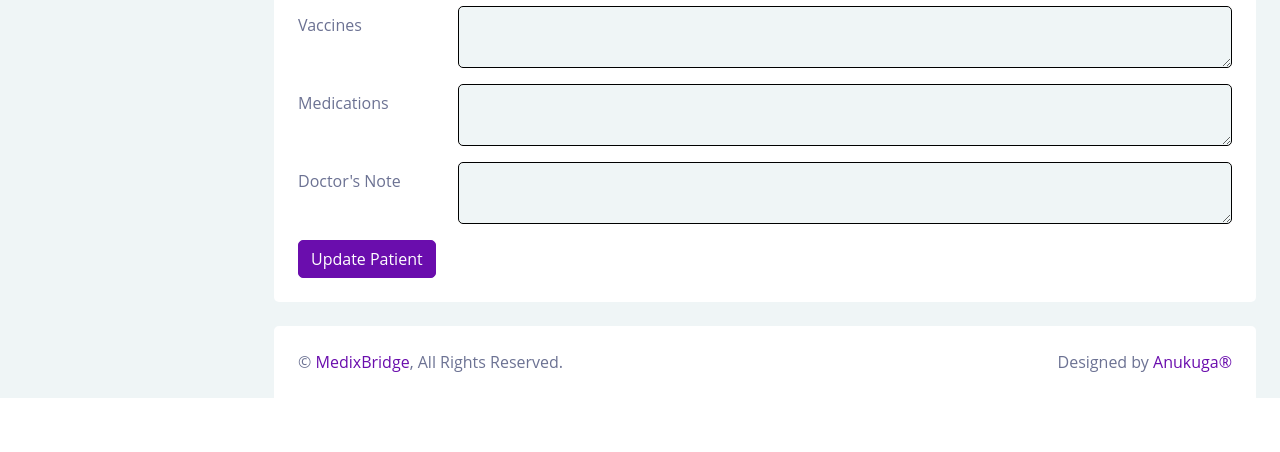
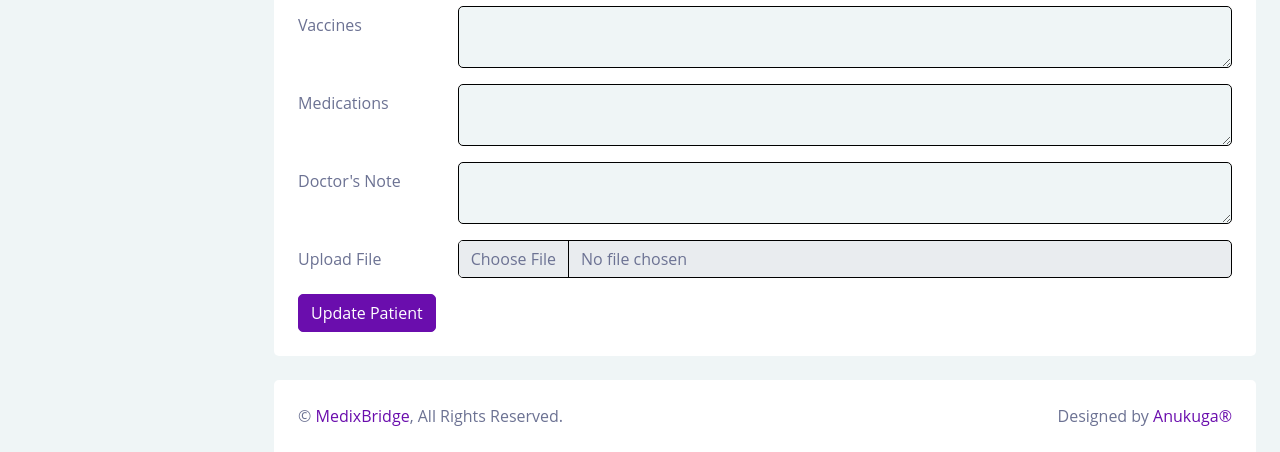
Before and after one commit to Anukuga/medix-bridge, a Flask app: template app/templates/edit-patient.html in a window 1280 px wide. Shown: the part 1322-1774 px from the top of the page. Before the commit the page ends 1720 px from the top, so only its background shows below. Run offline with Flask 2, Linux system fonts and the light colour scheme; the template is opened without the code that fills it, so the values that code supplies are empty; some libraries are stand-ins or nearby versions.

Commit message:
Add file upload feature in edit patient form and update logo paths in templates

```diff
--- a/app/static/css/styles.css
+++ b/app/static/css/styles.css
@@ -85,6 +85,11 @@
     border-radius: 50px;
 }
 
+.btn-file-download {
+    background: #E9ECEF;
+    color: #6C7293;
+    border: 1px solid #6C7293;
+}
 
 
 /*** Layout ***/
--- a/app/templates/edit-patient.html
+++ b/app/templates/edit-patient.html
@@ -37,7 +37,8 @@
         <div class="sidebar pe-4 pb-3">
             <nav class="navbar bg-secondary navbar-dark">
                 <a href="/" class="navbar-brand mx-4 mb-3">
-                    <img src="{{ url_for('static', filename='img/logo.png') }}" alt="MedixBridge logo" style="margin-left: -5%;" class="logo">
+                    <img src="{{ url_for('static', filename='img/logo.png') }}" alt="MedixBridge logo"
+                        style="margin-left: -5%;" class="logo">
                 </a>
                 <div class="navbar-nav w-100">
                     <a href="/dashboard" class="nav-item nav-link" id="homeLink"><i
@@ -66,15 +67,18 @@
                 </a>
                 <div class="navbar-nav align-items-center ms-auto">
                     <div class="nav-item dropdown">
-                        <a href="#" class="nav-link dropdown-toggle d-flex align-items-center" data-bs-toggle="dropdown">
-                            <div class="rounded-circle me-2 d-flex align-items-center justify-content-center bg-primary text-white" style="width: 40px; height: 40px;">
+                        <a href="#" class="nav-link dropdown-toggle d-flex align-items-center"
+                            data-bs-toggle="dropdown">
+                            <div class="rounded-circle me-2 d-flex align-items-center justify-content-center bg-primary text-white"
+                                style="width: 40px; height: 40px;">
                                 {{ doctor_first_name[0] }}{{ doctor_last_name[0] }}
                             </div>
                         </a>
                         <div class="dropdown-menu dropdown-menu-end bg-secondary border-0 rounded-0 rounded-bottom m-0">
                             <!-- Doctor's Information -->
                             <div class="mb-2">
-                                <p class="mb-0 fw-bold dropdown-item dropdown-subheader">Dr. {{ doctor_first_name }} {{ doctor_last_name }}
+                                <p class="mb-0 fw-bold dropdown-item dropdown-subheader">Dr. {{ doctor_first_name }} {{
+                                    doctor_last_name }}
                                 </p>
                                 <p class="mb-0 dropdown-item dropdown-subheader">{{ doctor_specialty }}</p>
                             </div>
@@ -100,7 +104,7 @@
                         <h2 class="mb-4">Edit Patient</h2>
                         <span>Patient ID: {{ patient_id }}</span>
                     </div>
-                    <form action="{{ url_for('edit_patient', patient_id=patient_id) }}" method="POST">
+                    <form action="{{ url_for('edit_patient', patient_id=patient_id) }}" method="POST" enctype="multipart/form-data">
                         <div class="row mb-3">
                             <label for="firstName" class="col-sm-2 col-form-label">First Name <span
                                     class="text-danger">*</span></label>
@@ -921,6 +925,22 @@
                                     name="doctors_note">{{ patient.doctors_note }}</textarea>
                             </div>
                         </div>
+                        <div class="row mb-3">
+                            <label for="fileUpload" class="col-sm-2 col-form-label">Upload File</label>
+                            <div class="col-sm-10">
+                                <input type="file" class="form-control" id="fileUpload" name="file_upload">
+                            </div>
+                        </div>
+                        {% if file_data %}
+                        <div class="row mb-3">
+                            <label class="col-sm-2 col-form-label">Uploaded File</label>
+                            <div class="col-sm-10">
+                                <a href="data:application/octet-stream;base64,{{ file_data }}" download="uploaded_file">
+                                    <button type="button" class="btn btn-file-download">Download File</button>
+                                </a>
+                            </div>
+                        </div>
+                        {% endif %}
                         <button type="submit" class="btn btn-primary">Update Patient</button>
                     </form>
                 </div>
--- a/app/templates/signin.html
+++ b/app/templates/signin.html
@@ -40,7 +40,7 @@
                     <div class="bg-secondary shadowed-layout rounded p-4 p-sm-5 my-4 mx-3">
                         <div class="d-flex align-items-center justify-content-between mb-3">
                             <a href="#" class="">
-                                <img src="img/logo.png" alt="MedixBridge logo" style="margin-left: -5%;">
+                                <img src="{{ url_for('static', filename='img/logo.png') }}" alt="MedixBridge logo" style="margin-left: -5%;" class="logo">
                             </a>
                             <h3>Portal</h3>
                         </div>
--- a/app/templates/signup.html
+++ b/app/templates/signup.html
@@ -40,7 +40,7 @@
                     <div class="bg-secondary shadowed-layout rounded p-4 p-sm-5 my-4 mx-3">
                         <div class="d-flex align-items-center justify-content-between mb-3">
                             <a href="../mediBase/index.html" class="">
-                                <img src="img/logo.png" alt="MedixBridge logo" style="margin-left: -5%;">
+                                <img src="{{ url_for('static', filename='img/logo.png') }}" alt="MedixBridge logo" style="margin-left: -5%;" class="logo">
                             </a>
                             <h3>Portal</h3>
                         </div>
```
